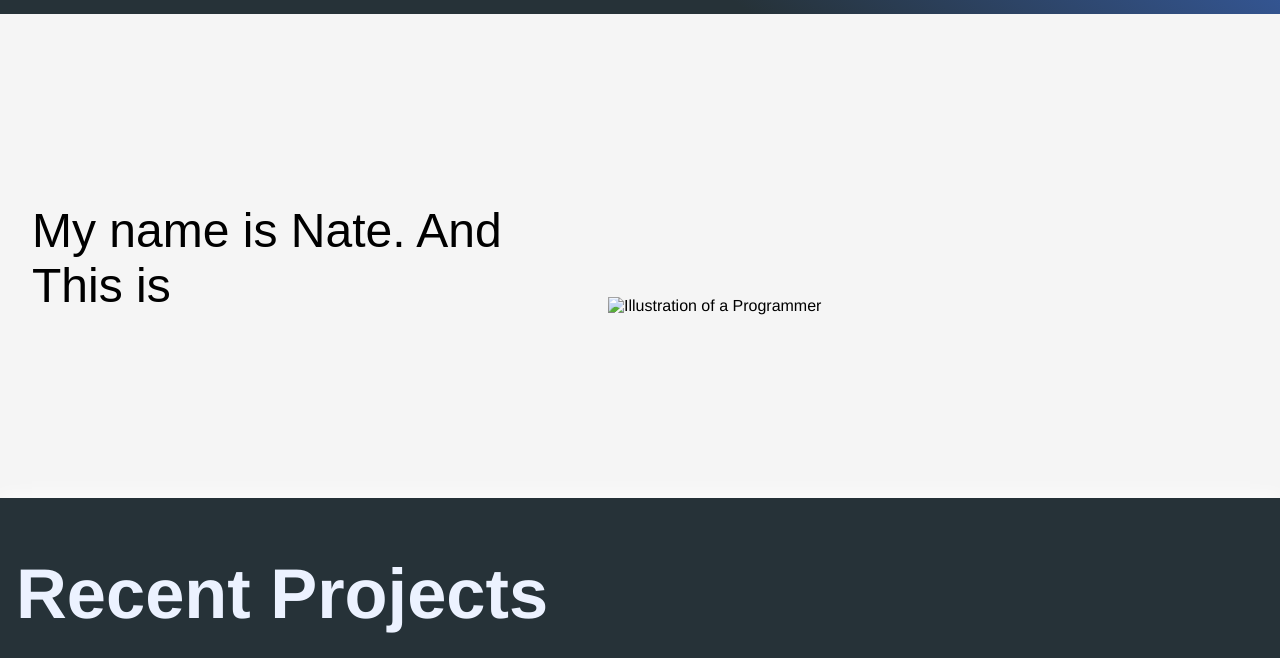
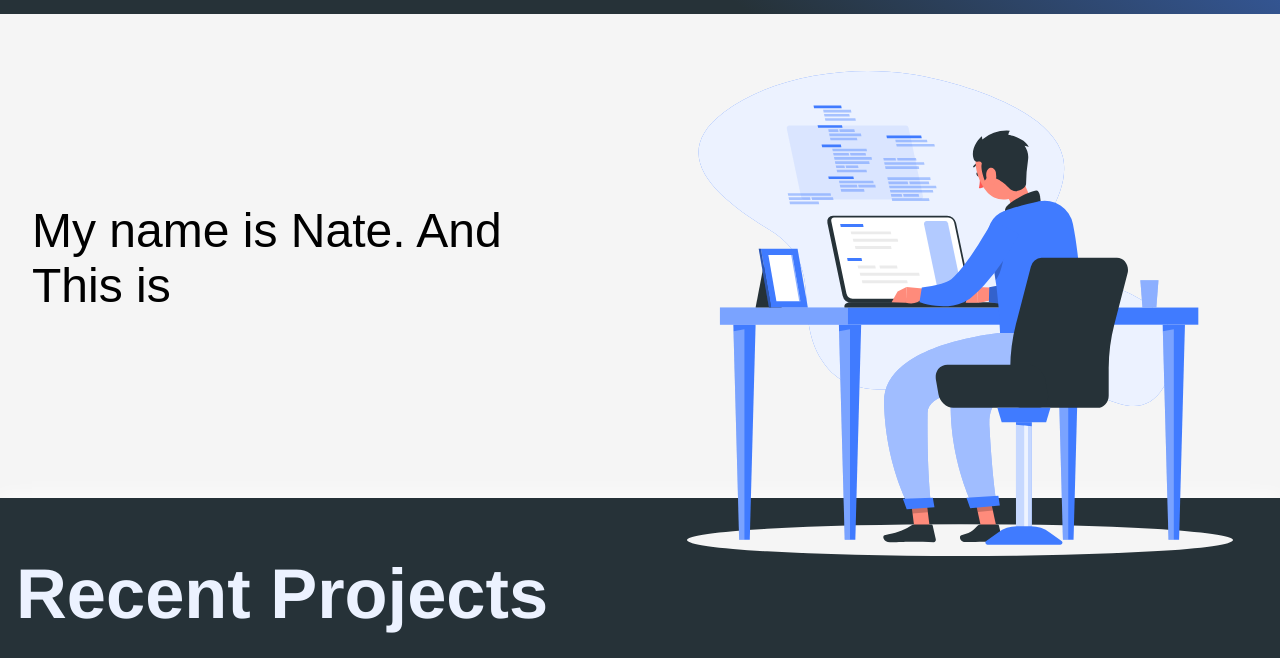
Before and after one commit to nbhankes/portfolio-website, a plain HTML site: page index.html in a window 1280 px wide. Shown: the part 142-800 px from the top of the page. Drawn offline with nearby package versions, Linux system fonts and the light colour scheme; some packages are replaced by stand-ins of ours; the site is published under a folder, as on GitHub Pages, so addresses that start at the root find nothing; a script that the page names is missing.

Commit message:
Adjusted SVG src

```diff
--- a/index.html
+++ b/index.html
@@ -71,7 +71,7 @@
 <!-- ******************* INTRODUCTION SECTION ******************* -->
     <div class="introContainer">
       <div class="introText" id="introText" onload="typeWriter()"></div>
-        <img class="introSvg" width="58%" height="auto" alt="Illustration of a Programmer" src="/images/programmer_desk.svg" />
+        <img class="introSvg" width="58%" height="auto" alt="Illustration of a Programmer" src="./images/programmer_desk.svg" />
       </div>
     </div>
 
```
